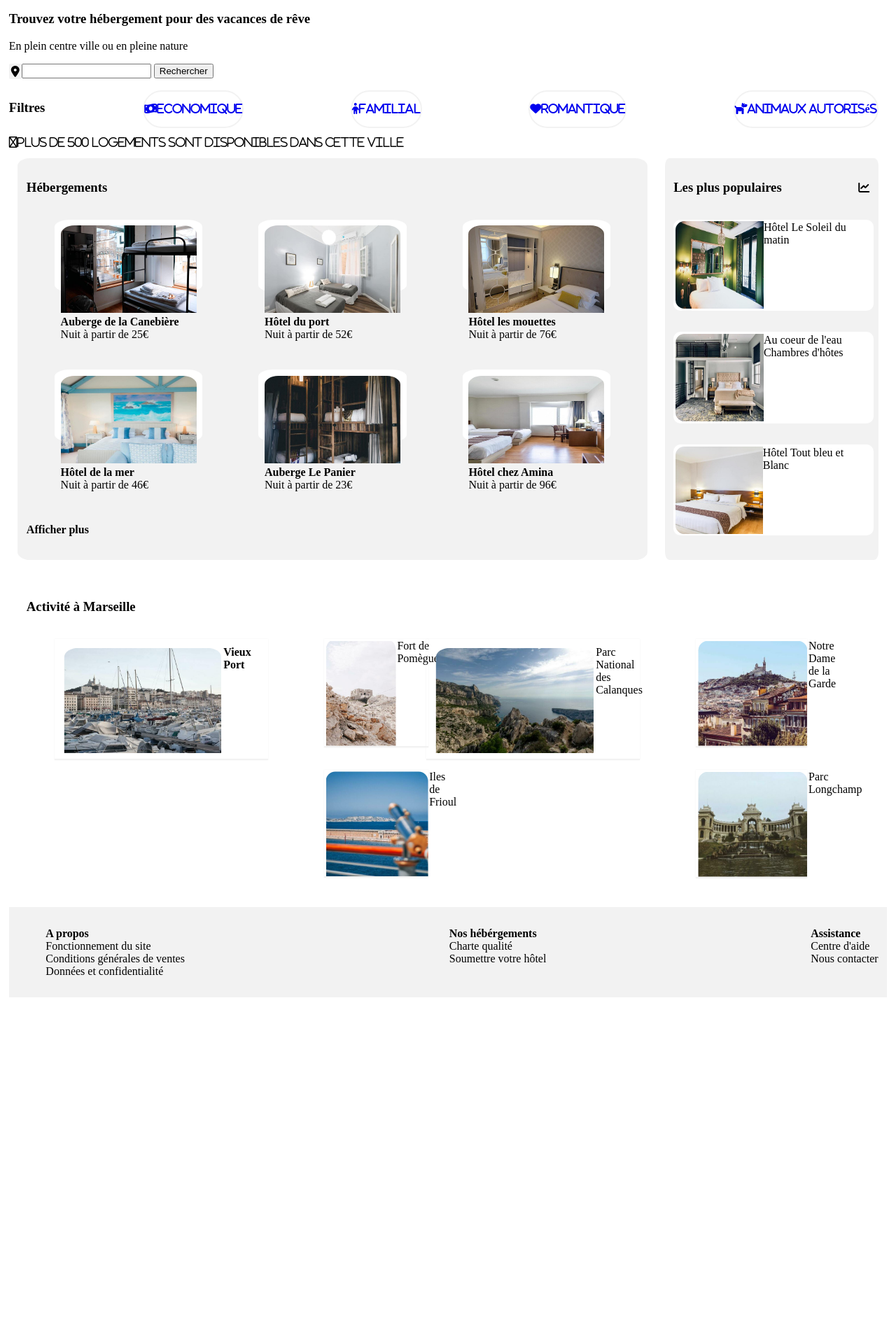
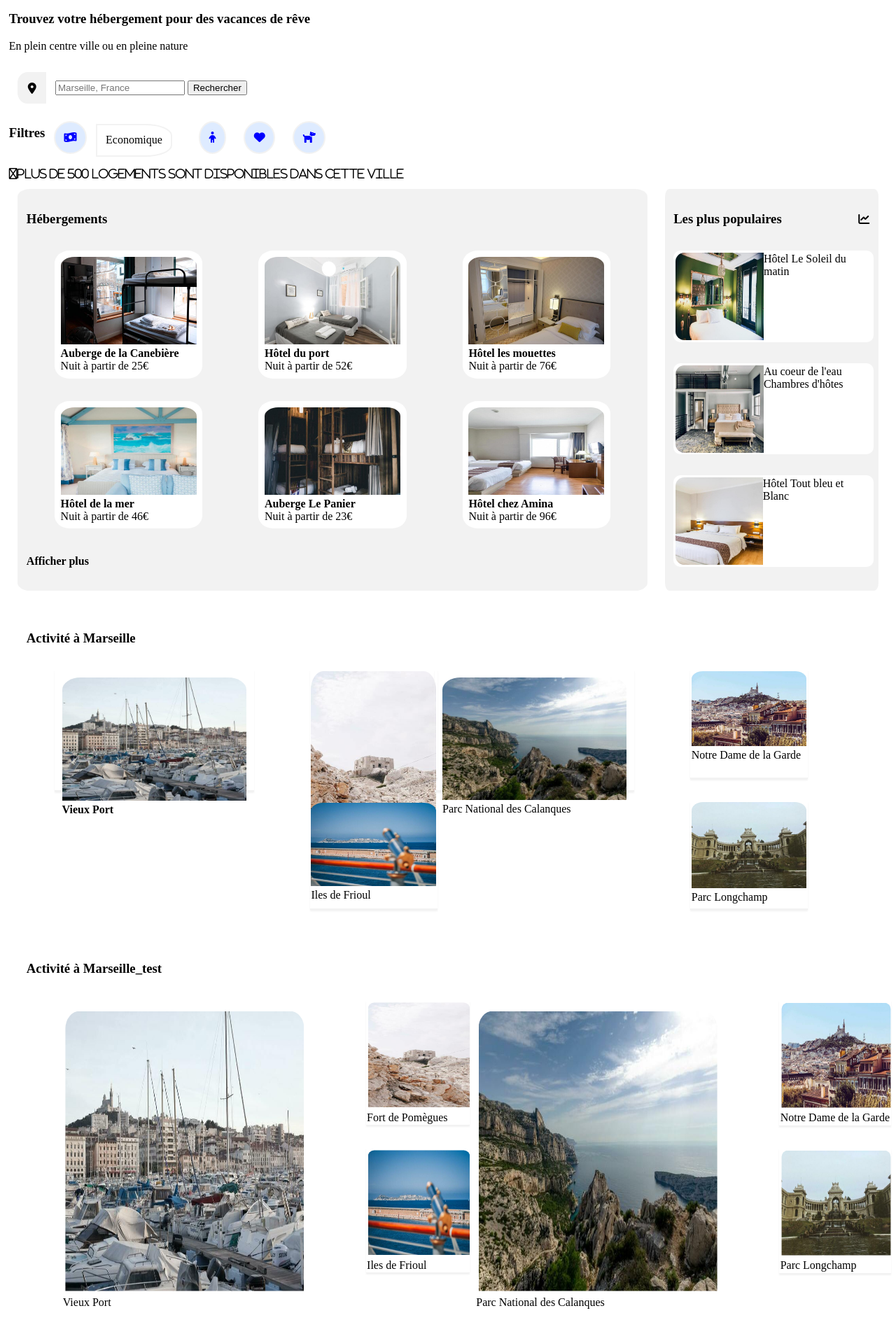
Before and after one commit to Rubenzadel69/P2, a plain HTML site: page index.html in a window 1280 px wide. Shown: the part 74-1960 px from the top of the page at 70% size. Before the commit the page ends 1512 px from the top, so only its background shows below. Drawn offline with Linux system fonts and the light colour scheme.

Commit message:
Test activite

```diff
--- a/index.html
+++ b/index.html
@@ -30,7 +30,7 @@
             <i class="fas fa-map-marker-alt"></i>
 
             <div id="recherche">
-		        <input type="text" name="city"/>
+		        <input type="search" placeholder="Marseille, France"/>
                 <input type="submit" value="Rechercher">
             </div>
         </form>
@@ -39,10 +39,14 @@
 
             <h3>Filtres</h3>
 
-                <p><a href="#"><i class="fas fa-money-bill-wave">Economique</i></a></p>
-                <p><a href="#"><i class="fas fa-child">Familial</i></a></p>
-                <p><a href="#"><i class="fas fa-heart">Romantique</i></a></p>
-                <p><a href="#"><i class="fas fa-dog">Animaux autorisés</i></a></p>
+
+                <a href="#"><i class="fas fa-money-bill-wave"></i></a>
+                <p>Economique</p>
+
+
+                <a href="#"><i class="fas fa-child"></i></a>
+                <a href="#"><i class="fas fa-heart"></i></a>
+                <a href="#"><i class="fas fa-dog"></i></a>
         </section>
 
         <i class="far fa-exclamation-circle">Plus de 500 logements sont disponibles dans cette ville</i>
@@ -120,7 +124,6 @@
 
             <div id="encadre_activite">
 
-
                 <figure class="photos_activite">
                     <img src="images/activites/4_small/Vieux Port.jpg" alt="Vieux Port"/>
                     <figcaption><strong>Vieux Port</strong></figcaption>
@@ -157,6 +160,52 @@
             </div>
         </section>
 
+
+        <section id="activite_test">
+
+            <h3>Activité à Marseille_test</h3>
+
+            <div id="encadre_activite_test">
+
+
+                <figure class="grandes_photos">
+                    <img src="images/activites/4_small/Vieux Port.jpg" alt="Vieux Port"/>
+                    <figcaption>Vieux Port</figcaption>
+                </figure>
+
+
+                <div class="photo_sur_photo_test">
+                    <figure class="petites_photos">
+                        <img src="images/activites/4_small/Fort de Pomègues.jpg" alt="Fort de Pomègues"/>
+                        <figcaption>Fort de Pomègues</figcaption>
+                    </figure>
+
+                    <figure class="petites_photos">
+                        <img src="images/activites/4_small/Iles du Frioul.jpg" alt="Iles de frioul"/>
+                        <figcaption>Iles de Frioul</figcaption>
+                    </figure>
+                </div>
+
+                <figure class="grandes_photos">
+                    <img src="images/activites/4_small/Parc National des Calanques.jpg" alt="Parc National des Calanques"/>
+                    <figcaption>Parc National des Calanques</figcaption>
+                </figure>
+
+
+                <div class="photo_sur_photo">
+                    <figure class="petites_photos">
+                        <img src="images/activites/4_small/Notre-Dame-de-la-Garde.jpg" alt="Notre-Dame-de-la-Garde"/>
+                        <figcaption>Notre Dame de la Garde</figcaption>
+                    </figure>
+
+                    <figure class="petites_photos">
+                        <img src="images/activites/4_small/Parc Longchamp.jpg" alt="Parc Longchamp"/>
+                        <figcaption>Parc Longchamp</figcaption>
+                    </figure>
+                </div>
+            </div>
+        </section>
+
         <footer>
 
             <ul>
--- a/photos.css
+++ b/photos.css
@@ -1,7 +1,6 @@
 .photos_hebergement
 {
     width: 75%;
-    height: 40%;
     padding: 1%;
     background-color: white;
     border-radius: 10%;
@@ -37,21 +36,21 @@
 
 .photos_activite
 {
-    display: flex;
+
     width: 100%;
     height: 150px;
     padding: 1%;
     border-bottom: 2px #F2F2F2 solid;
-    box-shadow: 0 0 2px #F2F2F2;
+    box-shadow: 0 2px 2px #F2F2F2;
+
 }
 
 .photos_activite img
 {
     width: 100%;
-    height: 150px;
     border-top-left-radius: 10%;
     border-top-right-radius: 10%;
-    padding: 1%;
+
     object-fit: cover;
 }
 
--- a/style.css
+++ b/style.css
@@ -27,34 +27,55 @@ ul
 form
 {
     display: flex;
+    align-items: center;
 }
 
 form i
 {
-    width: auto;
-    height: auto;
-    border: 3px #F2F2F2 solid;
+    border: 2px #F2F2F2 solid;
+    display: flex;
     align-items: center;
-    border-radius: 10%;
+    margin: 1%;
+    border-top-left-radius: 35%;
+    border-bottom-left-radius: 35%;
+    padding: 1%;
+    display: inline-block;
     background-color: #F2F2F2;
 }
 
 #filtre
 {
     display: flex;
-    justify-content: space-between;
+    align-items: flex-start;
+}
+
+#filtre a
+{
+    border: 2px #F2F2F2 solid;
+    display: flex;
     align-items: center;
+    margin: 1%;
+    border-radius: 100%;
+    padding: 1%;
+    display: inline-block;
+    background-color: #DEEBFF;
 }
 
 #filtre p
 {
-    height: 50px;
     border: 2px #F2F2F2 solid;
     display: flex;
     align-items: center;
-    margin-right: 1%;
-    border-radius: 2em;
-    margin-bottom: 1%;
+    display: inline-block;
+    border-top-right-radius: 35%;
+    border-bottom-right-radius: 35%;
+    margin-right: 2%;
+    padding: 1%;
+}
+
+#filtre i
+{
+    color: blue;
 }
 
 #hebergement
@@ -174,3 +195,60 @@ footer
         flex-direction: column;
     }
 }
+
+
+#activite_test
+{
+    margin: 1%;
+    padding: 1%;
+    width: 95%;
+}
+
+#encadre_activite_test
+{
+    width: 100%;
+    display: flex;
+}
+
+
+.grandes_photos
+{
+    width: 100%;
+    padding: 1%;
+    /*border: 1px #F2F2F2 solid;
+    box-shadow: 0 2px 2px #f2f2f2;
+*/
+}
+
+.grandes_photos img
+{
+    width: 100%;
+    height: 400px;
+    padding: 1%;
+    border-top-left-radius: 7%;
+    border-top-right-radius: 7%;
+}
+
+.petites_photos
+{
+    width: 100%;
+    padding: 1%;
+    border-bottom: 1px #F2F2F2 solid;
+    box-shadow: 0 2px 2px #f2f2f2;
+
+}
+
+.petites_photos img
+{
+    width: 100%;
+    height : 150px;
+    padding: 1%;
+    border-top-left-radius: 7%;
+    border-top-right-radius: 7%;
+}
+
+.photo_sur_photo_test
+{
+    display: flex;
+    flex-direction: column;
+}
```
